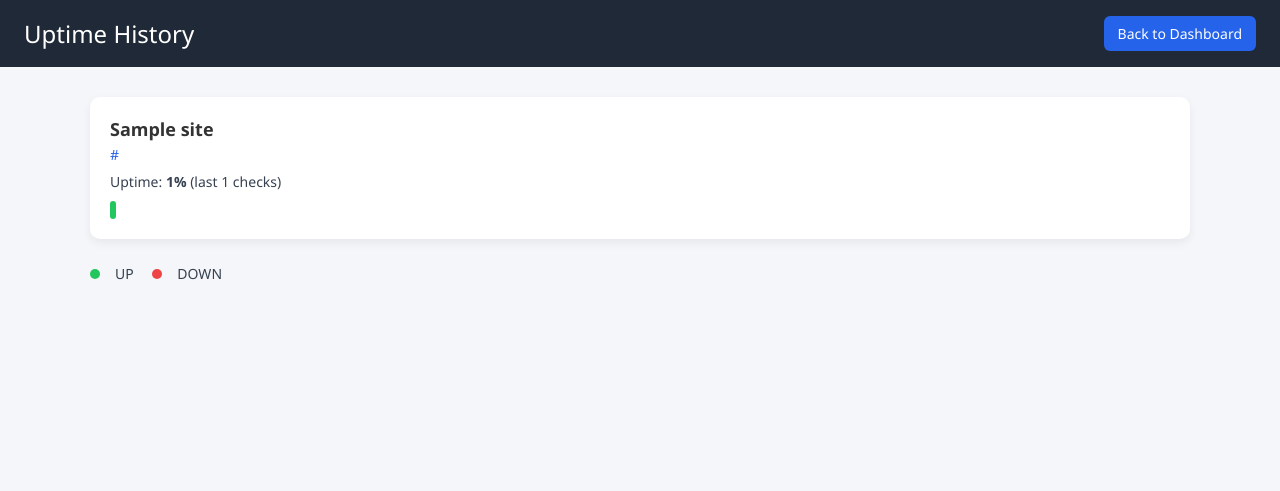
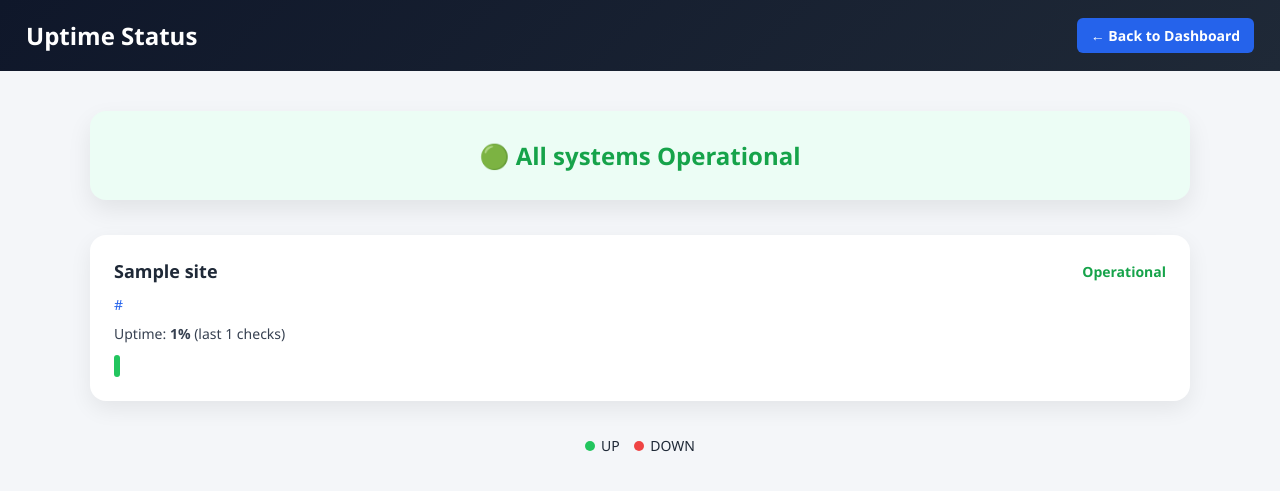
Before and after one commit to Nithya-J-46/Website-monitoring-platform, a Flask app: template templates/uptime_history.html in a window 1280 px wide. Shown: the top 491 px of the page. Run offline with Flask 3, Linux system fonts and the light colour scheme; the template is opened without the code that fills it: most values are stand-ins (such as "Sample title", 1, 10 or a date in 2020).

Commit message:
Updated uptime history page with global banner and status logic improvements

```diff
--- a/app.py
+++ b/app.py
@@ -1,6 +1,19 @@
 import requests
 import mysql.connector
 import smtplib
+import socket
+from urllib.parse import urlparse
+
+def check_website_status(url):
+    try:
+        parsed = urlparse(url)
+        host = parsed.hostname
+        port = 443 if parsed.scheme == "https" else 80
+
+        socket.create_connection((host, port), timeout=5)
+        return "UP"
+    except:
+        return "DOWN"
 from email.message import EmailMessage
 from datetime import datetime
 
@@ -175,24 +188,31 @@ def calculate_uptime_percentage(status_list):
 @login_required
 def uptime_history():
     user_id = current_user.id
-
     websites = get_websites_by_user(user_id)
 
+    any_down = False
+
     for site in websites:
+        # Get status history
         statuses = get_status_history(
             site["website_name"],
             user_id
         )
 
+        # Store for template
         site["statuses"] = statuses
         site["uptime_percent"] = calculate_uptime_percentage(statuses)
         site["total_checks"] = len(statuses)
 
+        # Check latest status (IMPORTANT)
+        if statuses and statuses[0] == "DOWN":
+            any_down = True
+
     return render_template(
         "uptime_history.html",
-        websites=websites
+        websites=websites,
+        any_down=any_down
     )
-
 
 def log_status(name, old, new, user_id):
     conn = get_db_connection()
@@ -425,6 +445,25 @@ def delete_website(name):
     conn.close()
 
     return redirect("/dashboard")
+@app.route("/uptime-status")
+def uptime_status():
+    conn = get_db_connection()
+    cur = conn.cursor(dictionary=True)
+
+    cur.execute("""
+        SELECT website_name, url
+        FROM monitored_websites
+    """)
+    websites = cur.fetchall()
+    for site in websites:
+        site["status"] = check_website_status(site["url"])
+        site["checked_at"] = datetime.now().strftime("%Y-%m-%d %H:%M:%S")
+
+    cur.close()
+    conn.close()
+
+    return render_template("uptime_status.html", websites=websites)
+
 
 # ======================================================
 # MAIN
--- a/templates/uptime_history.html
+++ b/templates/uptime_history.html
@@ -2,20 +2,20 @@
 <html lang="en">
 <head>
     <meta charset="UTF-8">
-    <title>Uptime History</title>
+    <title>Uptime Status</title>
 
     <style>
         body {
             margin: 0;
             font-family: "Segoe UI", Arial, sans-serif;
             background-color: #f4f6f9;
-            color: #333;
+            color: #1f2937;
         }
 
         .header {
-            background-color: #1f2937;
+            background: linear-gradient(135deg, #0f172a, #1f2937);
             color: white;
-            padding: 16px 24px;
+            padding: 18px 26px;
             display: flex;
             justify-content: space-between;
             align-items: center;
@@ -23,7 +23,7 @@
 
         .header h2 {
             margin: 0;
-            font-weight: 500;
+            font-weight: 600;
         }
 
         .header a {
@@ -33,37 +33,81 @@
             padding: 8px 14px;
             border-radius: 6px;
             font-size: 14px;
+            font-weight: 600;
         }
 
         .container {
             max-width: 1100px;
-            margin: 30px auto;
+            margin: 40px auto;
             padding: 0 20px;
+        }
+
+        .system-banner {
+            padding: 28px;
+            border-radius: 16px;
+            font-size: 24px;
+            font-weight: 600;
+            margin-bottom: 35px;
+            text-align: center;
+            box-shadow: 0 10px 25px rgba(0,0,0,0.08);
+        }
+
+        .system-banner.up {
+            background: #ecfdf5;
+            color: #16a34a;
+        }
+
+        .system-banner.down {
+            background: #fef2f2;
+            color: #dc2626;
         }
 
         .card {
             background: white;
-            border-radius: 10px;
-            padding: 20px;
-            margin-bottom: 20px;
-            box-shadow: 0 4px 10px rgba(0,0,0,0.06);
+            border-radius: 16px;
+            padding: 24px;
+            margin-bottom: 25px;
+            box-shadow: 0 8px 22px rgba(0,0,0,0.07);
+        }
+
+        .service-header {
+            display: flex;
+            justify-content: space-between;
+            align-items: center;
+            margin-bottom: 12px;
         }
 
         .site-title {
             font-size: 18px;
             font-weight: 600;
-            margin-bottom: 4px;
+        }
+
+        .status-label {
+            font-size: 14px;
+            font-weight: 600;
+        }
+
+        .status-label.up {
+            color: #16a34a;
+        }
+
+        .status-label.down {
+            color: #dc2626;
         }
 
         .site-url {
             font-size: 14px;
+            margin-bottom: 10px;
+        }
+
+        .site-url a {
             color: #2563eb;
-            margin-bottom: 8px;
+            text-decoration: none;
         }
 
         .uptime-text {
             font-size: 14px;
-            margin-bottom: 10px;
+            margin-bottom: 12px;
             color: #374151;
         }
 
@@ -74,8 +118,8 @@
 
         .bar {
             width: 6px;
-            height: 18px;
-            border-radius: 3px;
+            height: 22px;
+            border-radius: 4px;
             background-color: #e5e7eb;
         }
 
@@ -88,13 +132,9 @@
         }
 
         .legend {
-            margin-top: 25px;
+            margin-top: 35px;
             font-size: 14px;
-            color: #374151;
-        }
-
-        .legend span {
-            margin-right: 15px;
+            text-align: center;
         }
 
         .dot {
@@ -105,38 +145,50 @@
             margin-right: 6px;
         }
 
-        .dot.up {
-            background-color: #22c55e;
-        }
-
-        .dot.down {
-            background-color: #ef4444;
-        }
+        .dot.up { background-color: #22c55e; }
+        .dot.down { background-color: #ef4444; }
     </style>
 </head>
 
 <body>
 
 <div class="header">
-    <h2>Uptime History</h2>
-    <a href="/dashboard">Back to Dashboard</a>
+    <h2>Uptime Status</h2>
+    <a href="/dashboard">← Back to Dashboard</a>
 </div>
 
 <div class="container">
 
+    <!-- GLOBAL STATUS BASED ON CURRENT STATE -->
+    {% if not any_down %}
+        <div class="system-banner up">🟢 All systems Operational</div>
+    {% else %}
+        <div class="system-banner down">🔴 Some systems are experiencing issues</div>
+    {% endif %}
+
+    <!-- SERVICES -->
     {% for site in websites %}
     <div class="card">
-        <div class="site-title">{{ site.website_name }}</div>
-        <div class="site-url">{{ site.url }}</div>
 
-        <!-- ✅ NEW: Uptime Percentage -->
+        <div class="service-header">
+            <div class="site-title">{{ site.website_name }}</div>
+
+            {% if site.statuses and site.statuses[-1] == "UP" %}
+                <div class="status-label up">Operational</div>
+            {% else %}
+                <div class="status-label down">Issues Detected</div>
+            {% endif %}
+        </div>
+
+        <div class="site-url">
+            <a href="{{ site.url }}" target="_blank">{{ site.url }}</a>
+        </div>
+
         <div class="uptime-text">
-            Uptime:
-            <strong>{{ site.uptime_percent }}%</strong>
+            Uptime: <strong>{{ site.uptime_percent }}%</strong>
             (last {{ site.total_checks }} checks)
         </div>
 
-        <!-- Status Bars -->
         <div class="bars">
             {% for status in site.statuses %}
                 {% if status == "UP" %}
@@ -146,12 +198,13 @@
                 {% endif %}
             {% endfor %}
         </div>
+
     </div>
     {% endfor %}
 
-    <!-- Legend -->
     <div class="legend">
         <span><span class="dot up"></span>UP</span>
+        &nbsp;&nbsp;
         <span><span class="dot down"></span>DOWN</span>
     </div>
 
```
Also changed, not shown: services/website_checker.py (+6 -6 lines), templates/dashboard.html (+96 -90 lines), templates/public_status.html (+34 -0 lines), templates/uptime_status.html (added, +101 -0 lines).
